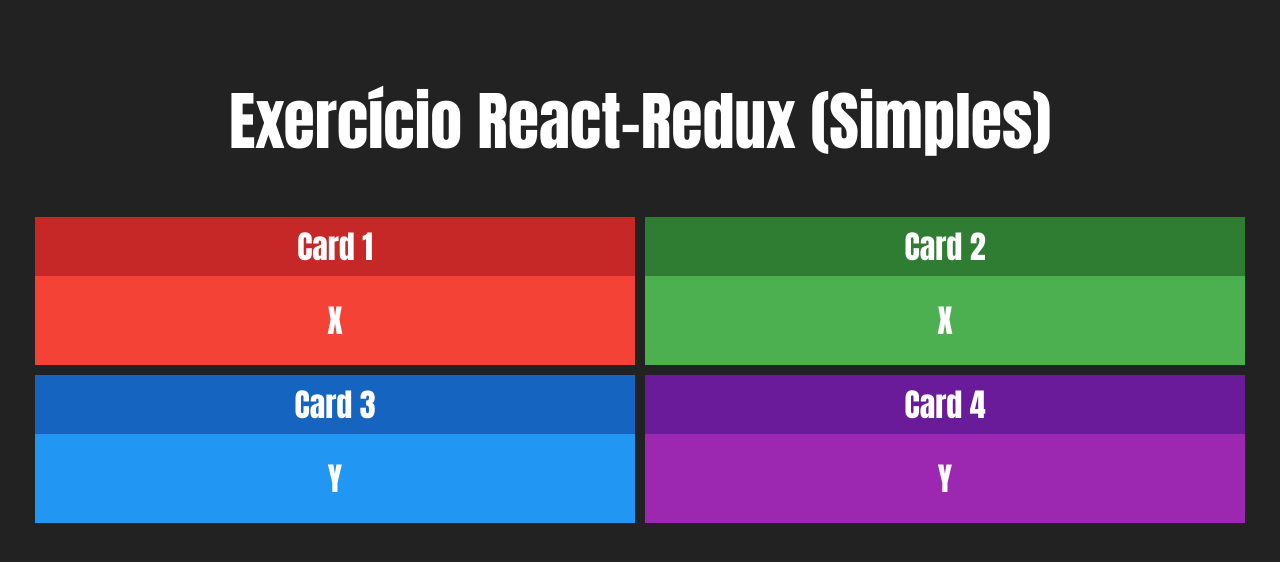
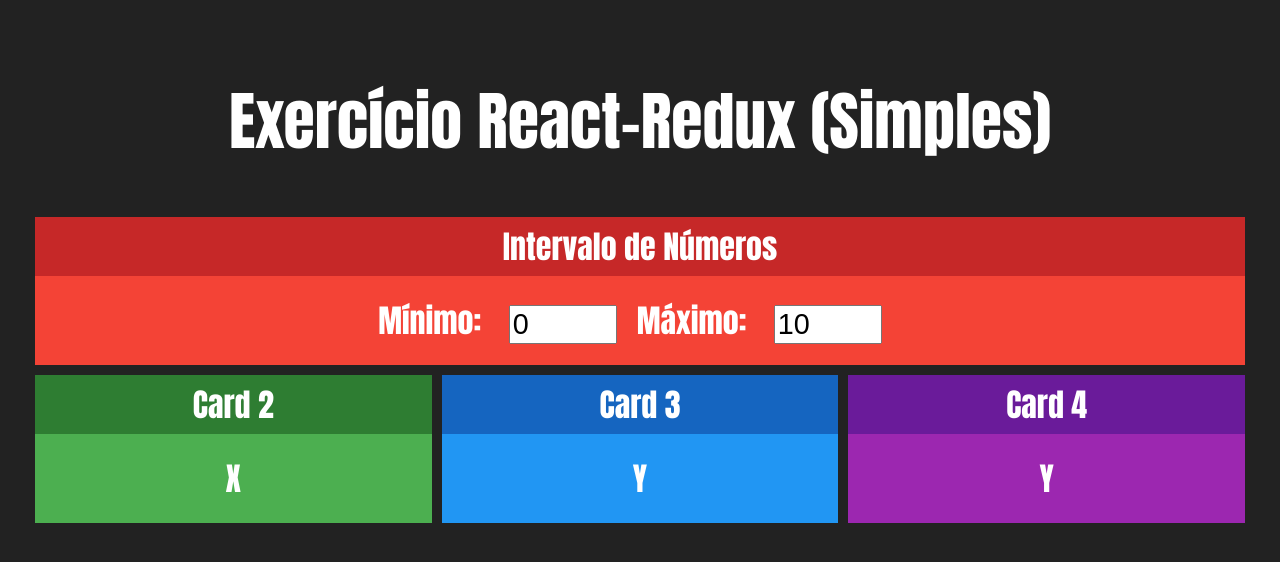
Before and after one commit to amandacgoncalves/react_redux, a React (Create React App) app: page / in a window 1280 px wide. Shown: the top 562 px of the page. Built offline with nearby package versions, Linux system fonts and the light colour scheme.

Commit message:
intervalo component

```diff
--- a/src/App.js
+++ b/src/App.js
@@ -1,16 +1,17 @@
 import logo from "./logo.svg";
 import "./App.css";
 import Card from "./components/Card";
+import Intervalo from "./components/Intervalo";
 
 function App() {
   return (
     <div className="App">
       <h1>Exercício React-Redux (Simples)</h1>
       <div className="linha">
-        <Card title="Card 1" red>X</Card>
-        <Card title="Card 2" green>X</Card>
+        <Intervalo></Intervalo>
       </div>
       <div className="linha">
+        <Card title="Card 2" green>X</Card>
         <Card title="Card 3" blue>Y</Card>
         <Card title="Card 4" purple>Y</Card>
       </div>
--- /dev/null
+++ b/src/components/Intervalo.css
@@ -0,0 +1,6 @@
+.Intervalo input {
+    font-size: 1.8rem;
+    margin-left: 20px;
+    margin-right: 20px;
+    width: 100px;
+}
--- /dev/null
+++ b/src/components/Intervalo.jsx
@@ -0,0 +1,20 @@
+import "./Intervalo.css";
+import React from "react";
+import Card from "./Card";
+
+export default (props) => {
+  return (
+    <Card title="Intervalo de Números" red>
+      <div className="Intervalo">
+        <span>
+          <strong>Mínimo: </strong>
+          <input type="number" value={0} readOnly />
+        </span>
+        <span>
+          <strong>Máximo: </strong>
+          <input type="number" value={10} readOnly />
+        </span>
+      </div>
+    </Card>
+  );
+};
```
